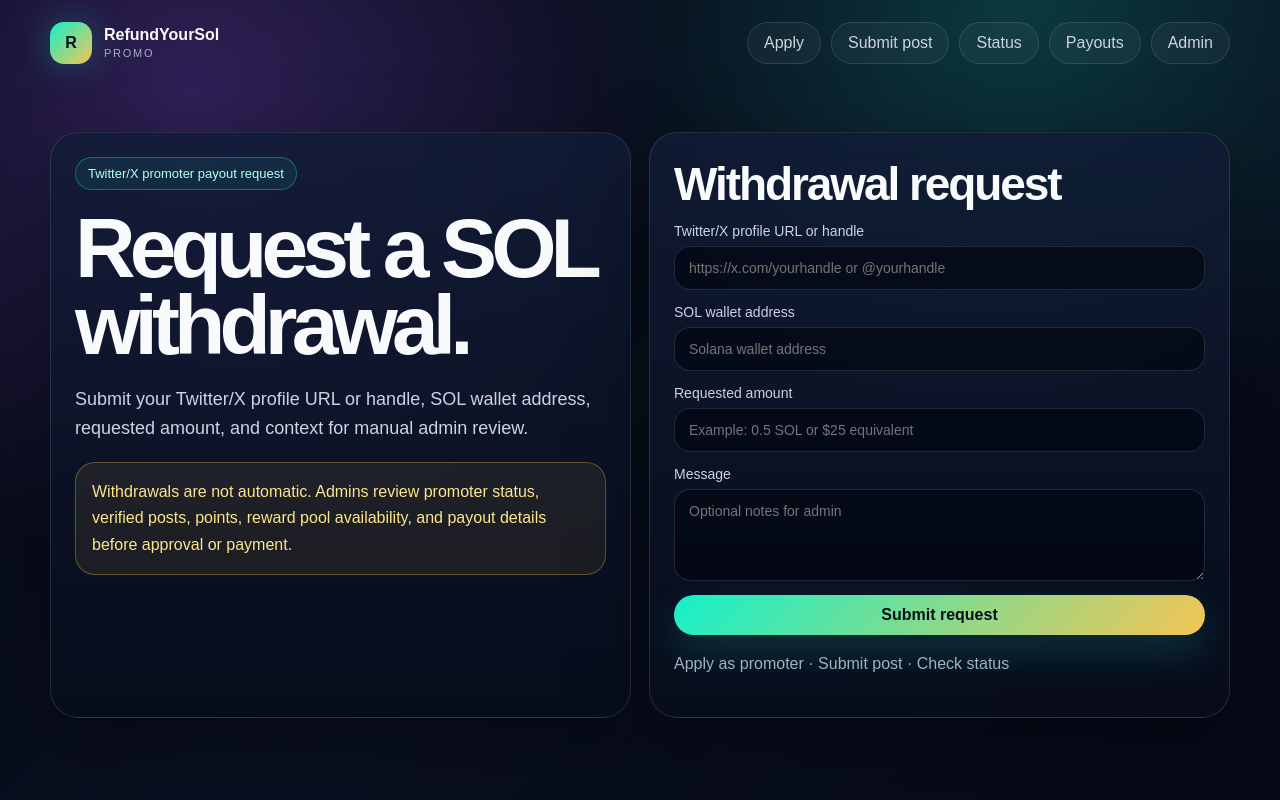
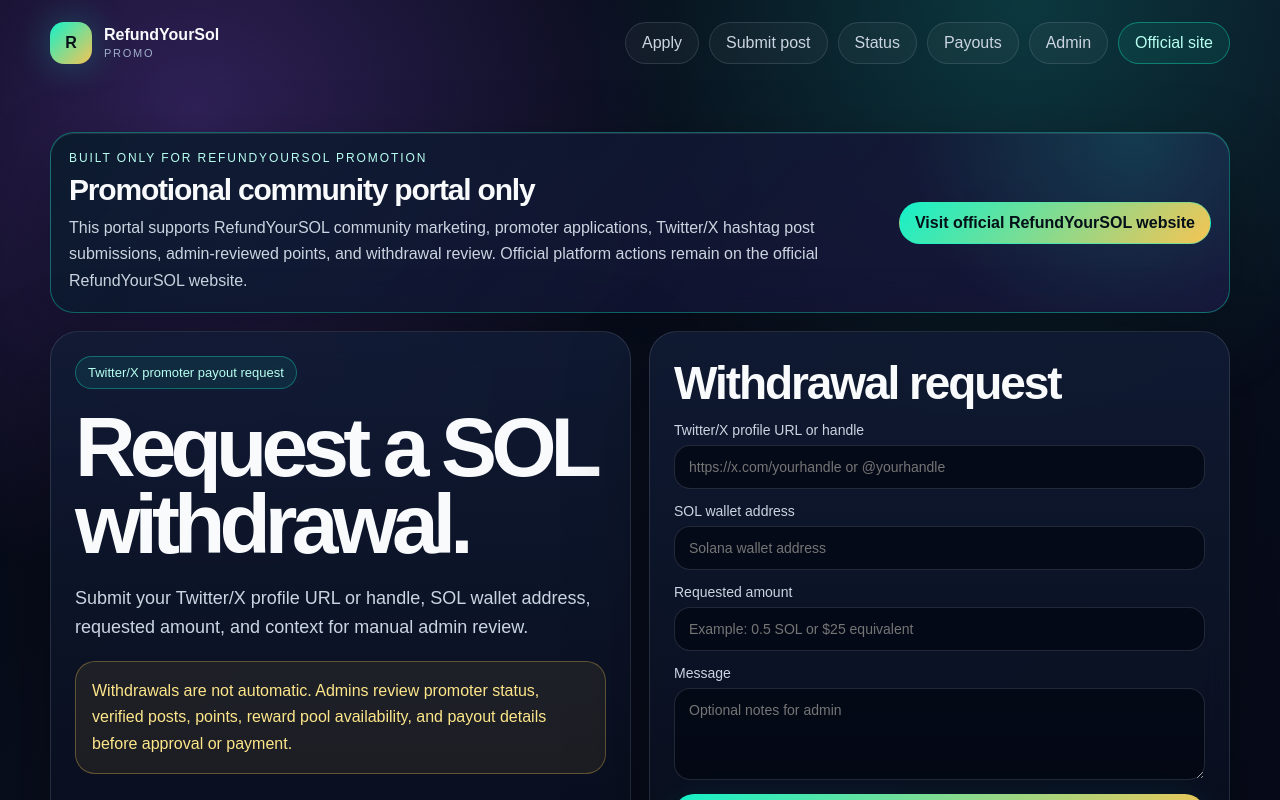
Before and after one commit to Mouno6969/Mouno-Web, a Next.js app: page /withdraw in a window 1280 px wide. Shown: the top 800 px of the page. Built offline with nearby package versions, Linux system fonts and the light colour scheme; no server answers.

Commit message:
Clarify promotional-only positioning across public site (#10)
Co-authored-by: capy-ai[bot] <230910855+capy-ai[bot]@users.noreply.github.com>

```diff
--- a/src/app/globals.css
+++ b/src/app/globals.css
@@ -57,6 +57,7 @@
   cursor: pointer;
 }
 .nav nav a:hover, .ghostButton:hover { border-color: rgba(20, 241, 201, 0.5); color: var(--text); }
+.officialNavLink { border-color: rgba(20, 241, 201, .38) !important; color: #b8fff1 !important; background: rgba(20, 241, 201, .08) !important; }
 .hero {
   display: grid;
   grid-template-columns: minmax(0, 1.15fr) minmax(320px, .85fr);
@@ -217,6 +218,27 @@
 .promoAdCard strong { display:block; margin-top:7px; font-size: clamp(24px, 5vw, 38px); letter-spacing:-.05em; }
 .promoAdCard p { margin: 8px 0 0; max-width: 520px; }
 .promoAdCard a { flex: 0 0 auto; border:1px solid rgba(255,255,255,.18); border-radius:999px; padding: 11px 15px; background:rgba(255,255,255,.08); color:white; font-weight:800; }
+.purposeNotice {
+  display: flex;
+  align-items: center;
+  justify-content: space-between;
+  gap: 22px;
+  margin: 0 0 28px;
+  padding: 22px;
+  border-radius: 28px;
+  border: 1px solid rgba(20, 241, 201, .36);
+  background:
+    radial-gradient(circle at 92% 0%, rgba(20, 241, 201, .16), transparent 14rem),
+    linear-gradient(135deg, rgba(9, 28, 44, .86), rgba(28, 18, 62, .76));
+  box-shadow: 0 22px 70px rgba(0, 0, 0, .28), inset 0 1px rgba(255, 255, 255, .1);
+  backdrop-filter: blur(16px);
+}
+.purposeNotice.homePurposeNotice { margin-top: -8px; }
+.purposeNotice.compact { padding: 18px; margin-bottom: 18px; border-radius: 24px; }
+.purposeNotice span { display:block; color:#b8fff1; font-size:12px; text-transform:uppercase; letter-spacing:.16em; }
+.purposeNotice strong { display:block; margin-top: 8px; color: var(--text); font-size: clamp(20px, 3vw, 30px); letter-spacing: -.04em; }
+.purposeNotice p { margin: 8px 0 0; max-width: 800px; color: var(--soft); }
+.purposeNoticeLink { flex: 0 0 auto; display:inline-flex; align-items:center; justify-content:center; border: 1px solid rgba(20, 241, 201, .42); border-radius: 999px; padding: 11px 15px; color: #041017; background: linear-gradient(135deg, var(--accent-2), var(--accent-3)); font-weight: 800; }
 .homeStats {
   display: grid;
   grid-template-columns: repeat(3, 1fr);
@@ -346,12 +368,14 @@
 .error { border-color: rgba(251,113,133,.42); background: rgba(251,113,133,.08); color:#fecdd3; }
 .footer { border-top: 1px solid var(--line); margin-top: 50px; padding: 28px 0 42px; display:flex; justify-content:space-between; gap:18px; }
 .footer p { margin:0; font-size:13px; max-width: 520px; }
+.footer a { color: #b8fff1; font-weight: 800; }
 @media (max-width: 900px) {
   .hero, .grid2, .grid3, .homeStats { grid-template-columns: 1fr; }
   .statGrid { grid-template-columns: repeat(2, 1fr); }
   .footer, .adminHeader { flex-direction: column; }
-  .rewardBanner, .promoAdCard { flex-direction: column; align-items: stretch; }
+  .rewardBanner, .promoAdCard, .purposeNotice { flex-direction: column; align-items: stretch; }
   .bannerActions { justify-content: flex-start; }
+  .purposeNoticeLink { width: fit-content; }
 }
 @media (max-width: 600px) {
   .shell { width: min(100% - 22px, 1180px); }
--- a/src/app/layout.tsx
+++ b/src/app/layout.tsx
@@ -5,7 +5,7 @@
 
 export const metadata: Metadata = {
   title: `${site.name} | Twitter/X Promoter Rewards`,
-  description: "Unofficial promotional community portal for RefundYourSOL Twitter/X promoter points and admin-reviewed SOL rewards.",
+  description: "Promotional community portal for RefundYourSOL Twitter/X promoter submissions, admin-reviewed points, and payout review. Not a replacement for the official platform.",
 };
 
 export default function RootLayout({ children }: Readonly<{ children: React.ReactNode }>) {
@@ -27,12 +27,13 @@
               <Link href="/status">Status</Link>
               <Link href="/withdraw">Payouts</Link>
               <Link href="/admin">Admin</Link>
+              <a className="officialNavLink" href={site.publicUrl} target="_blank" rel="noreferrer">Official site</a>
             </nav>
           </header>
           {children}
           <footer className="footer">
-            <p>Unofficial promotional community portal for RefundYourSOL. Not an official RefundYourSOL website.</p>
-            <p>Rewards and payouts are manually reviewed and subject to admin approval.</p>
+            <p>This website exists only to promote RefundYourSOL and support community promoter activity. It does not replace or impersonate the official RefundYourSOL platform.</p>
+            <p><a href={site.publicUrl} target="_blank" rel="noreferrer">Visit the official RefundYourSOL website</a> for official platform actions. Rewards and payouts here are manually reviewed and subject to admin approval.</p>
           </footer>
         </div>
       </body>
--- a/src/app/promoters/apply/page.tsx
+++ b/src/app/promoters/apply/page.tsx
@@ -1,4 +1,5 @@
 import Link from "next/link";
+import { PromotionalPurposeNotice } from "@/components/PromotionalPurposeNotice";
 import { promoterQuality } from "@/lib/constants";
 import { applyPromoter } from "./actions";
 
@@ -7,6 +8,7 @@
 
   return (
     <main className="section">
+      <PromotionalPurposeNotice compact />
       <div className="grid2">
         <section className="panel">
           <span className="badge">Twitter/X promoter application</span>
--- a/src/app/promoters/posts/page.tsx
+++ b/src/app/promoters/posts/page.tsx
@@ -1,4 +1,5 @@
 import Link from "next/link";
+import { PromotionalPurposeNotice } from "@/components/PromotionalPurposeNotice";
 import { promoterQuality } from "@/lib/constants";
 import { pointRules } from "@/lib/twitter";
 import { submitPromoterPost } from "./actions";
@@ -8,6 +9,7 @@
 
   return (
     <main className="section">
+      <PromotionalPurposeNotice compact />
       <div className="grid2">
         <section className="panel">
           <span className="badge">Submit Twitter/X activity</span>
--- a/src/app/status/page.tsx
+++ b/src/app/status/page.tsx
@@ -1,4 +1,5 @@
 import Link from "next/link";
+import { PromotionalPurposeNotice } from "@/components/PromotionalPurposeNotice";
 import { prisma } from "@/lib/prisma";
 import { cleanText, formatDate, maskWallet } from "@/lib/format";
 import { displayHandle, findPromoterByXIdentifier } from "@/lib/twitter";
@@ -63,6 +64,7 @@
 
   return (
     <main className="section">
+      <PromotionalPurposeNotice compact />
       <div className="grid2">
         <section className="panel">
           <span className="badge">Public promoter lookup</span>
--- a/src/app/withdraw/page.tsx
+++ b/src/app/withdraw/page.tsx
@@ -1,4 +1,5 @@
 import Link from "next/link";
+import { PromotionalPurposeNotice } from "@/components/PromotionalPurposeNotice";
 import { submitWithdrawalRequest } from "./actions";
 
 export default async function WithdrawPage({ searchParams }: { searchParams: Promise<Record<string, string | string[] | undefined>> }) {
@@ -6,6 +7,7 @@
 
   return (
     <main className="section">
+      <PromotionalPurposeNotice compact />
       <div className="grid2">
         <section className="panel">
           <span className="badge">Twitter/X promoter payout request</span>
--- /dev/null
+++ b/src/components/PromotionalPurposeNotice.tsx
@@ -0,0 +1,21 @@
+import { promotionalPurpose, site } from "@/lib/constants";
+
+type PromotionalPurposeNoticeProps = {
+  className?: string;
+  compact?: boolean;
+};
+
+export function PromotionalPurposeNotice({ className = "", compact = false }: PromotionalPurposeNoticeProps) {
+  return (
+    <section className={`purposeNotice${compact ? " compact" : ""}${className ? ` ${className}` : ""}`} aria-label="Promotional purpose notice">
+      <div>
+        <span>{promotionalPurpose.label}</span>
+        <strong>{promotionalPurpose.title}</strong>
+        <p>{promotionalPurpose.statement}</p>
+      </div>
+      <a className="purposeNoticeLink" href={site.publicUrl} target="_blank" rel="noreferrer">
+        {promotionalPurpose.officialCta}
+      </a>
+    </section>
+  );
+}
--- a/src/lib/constants.ts
+++ b/src/lib/constants.ts
@@ -4,6 +4,13 @@
   publicUrl: process.env.NEXT_PUBLIC_SITE_URL || "https://refundyoursol.com",
   adminUsername: process.env.ADMIN_USERNAME || "@Hazrod_m",
 };
+
+export const promotionalPurpose = {
+  label: "Built only for RefundYourSOL promotion",
+  title: "Promotional community portal only",
+  statement: "This portal supports RefundYourSOL community marketing, promoter applications, Twitter/X hashtag post submissions, admin-reviewed points, and withdrawal review. Official platform actions remain on the official RefundYourSOL website.",
+  officialCta: "Visit official RefundYourSOL website",
+} as const;
 
 export const socialLinks = {
   telegram: "https://t.me/refundyoursolbot?start=ref_8704145840",
```
Also changed, not shown: src/app/page.tsx (+6 -3 lines).
